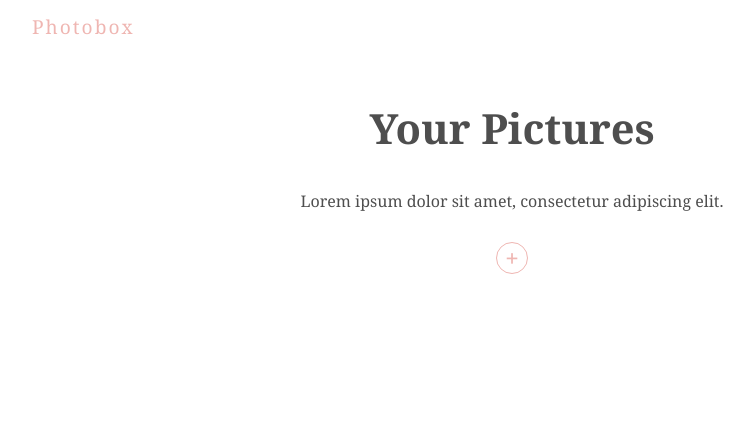
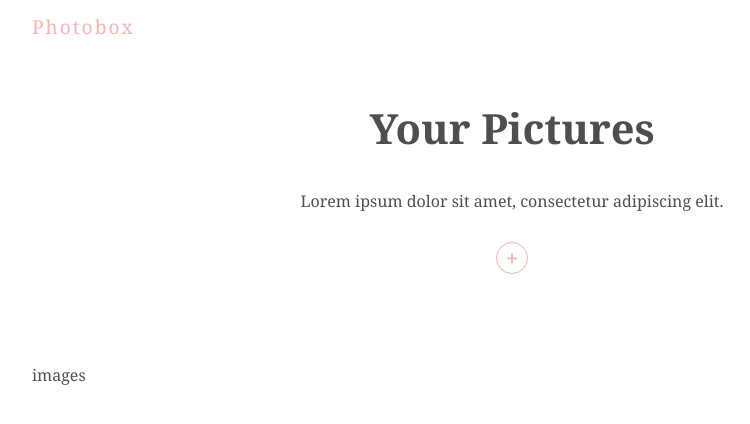
Before and after one commit to caw442000/photobox, a React (Create React App) app: page / in a window 1280 px wide. Shown: the top 424 px of the page, without its empty margins (128-878 px from the left). Built offline with nearby package versions, Linux system fonts and the light colour scheme; no server answers.

Commit message:
adds imagegrid component with styles

```diff
--- a/src/App.js
+++ b/src/App.js
@@ -1,4 +1,5 @@
 import React from 'react';
+import ImageGrid from './components/ImageGrid';
 import Title from './components/Title';
 import UploadForm from './components/UploadForm';
 
@@ -7,6 +8,7 @@ function App() {
     <div className="App">
       <Title/>
       <UploadForm/>
+      <ImageGrid />
     </div>
   );
 }
--- /dev/null
+++ b/src/components/ImageGrid.js
@@ -0,0 +1,11 @@
+import React from 'react'
+
+const ImageGrid = () => {
+  return (
+    <div className="img-grid">
+      images
+    </div>
+  )
+}
+
+export default ImageGrid
--- a/src/index.css
+++ b/src/index.css
@@ -76,6 +76,28 @@ label:hover{
 
 
 /* image grid styles */
+.img-grid{
+  margin: 20px auto;
+  display: grid;
+  grid-template-columns: 1fr 1fr 1fr;
+  grid-gap: 40px;
+}
+.img-wrap{
+  overflow: hidden;
+  height: 0;
+  padding: 50% 0;
+  /* padding controls height, will always be perfectly square regardless of width */
+  position: relative;
+  opacity: 0.8;
+}
+.img-wrap img{
+  min-width: 100%;
+  min-height: 100%;
+  max-width: 150%;
+  position: absolute;
+  top: 0;
+  left: 0;
+}
 
 
 /* modal styles */
```
